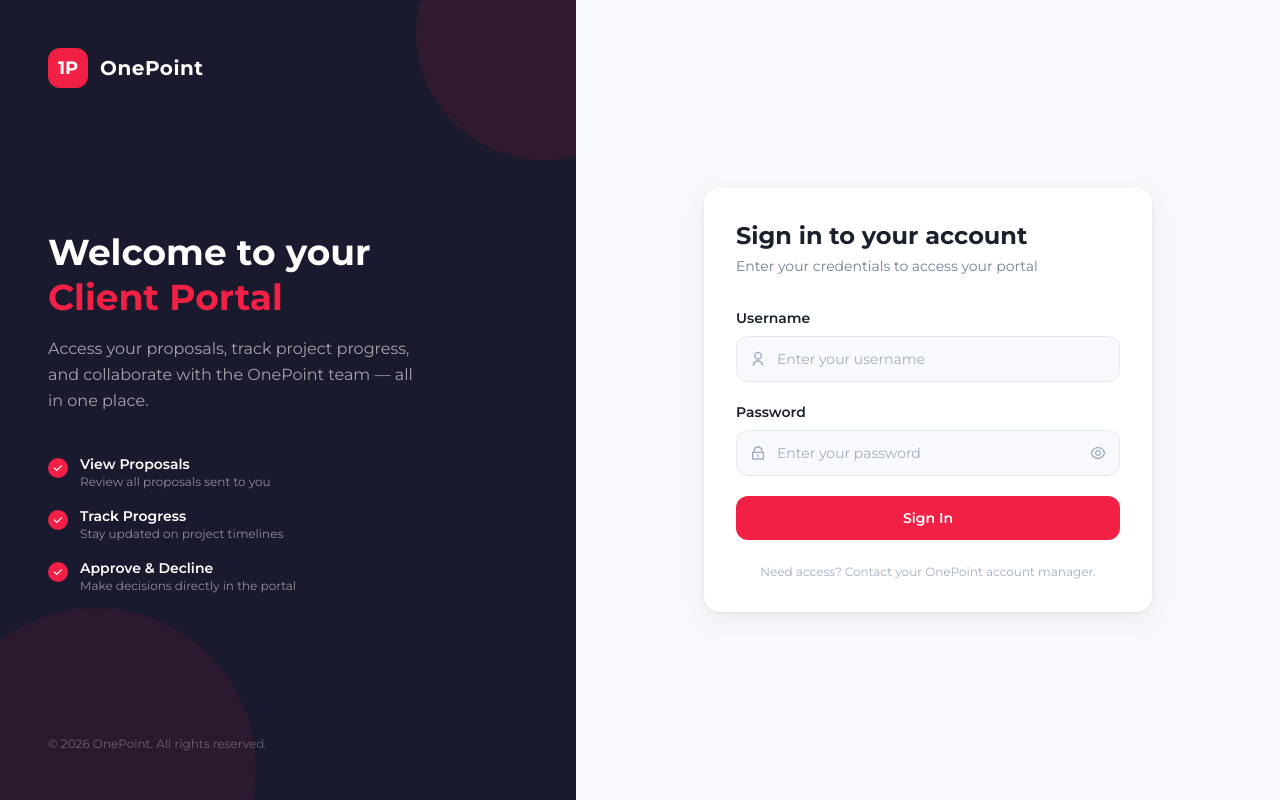
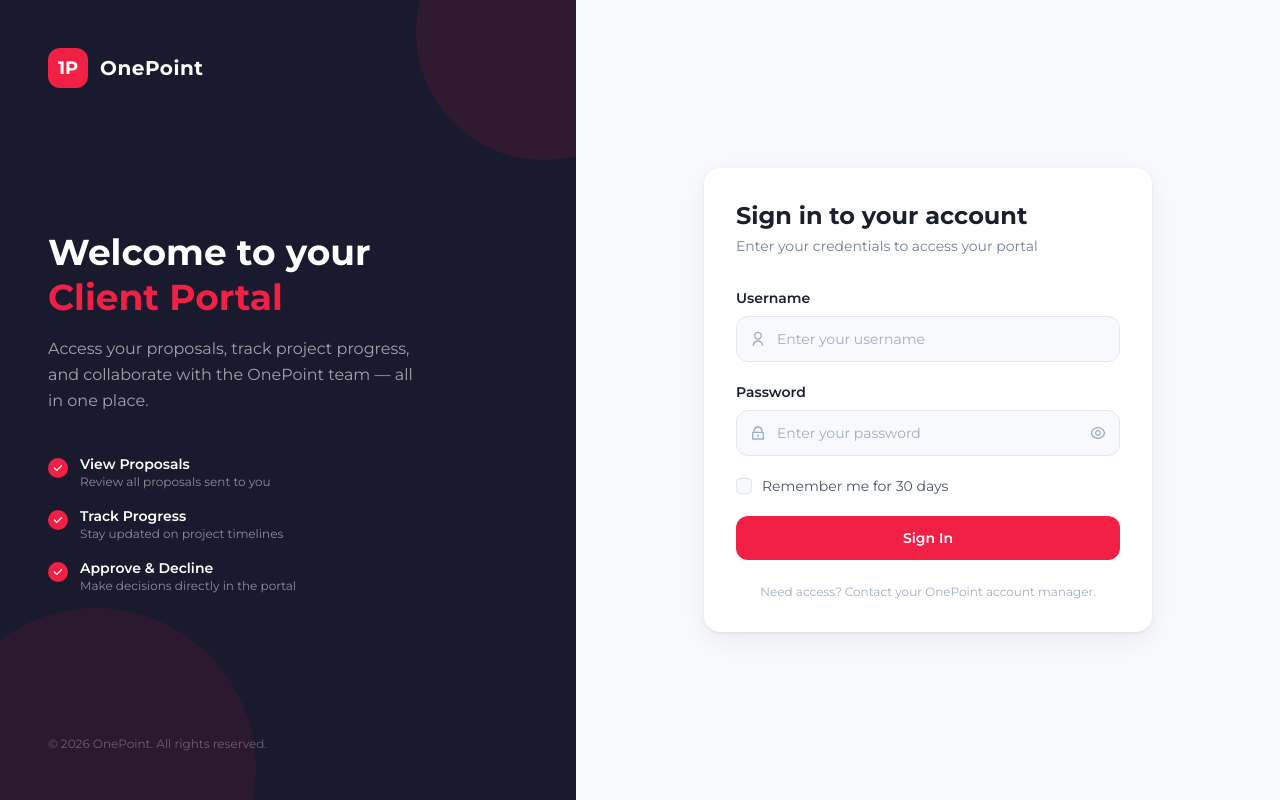
Before and after one commit to OnePoint-Web/client_portal, a Next.js app: page /login in a window 1280 px wide. Built offline with nearby package versions, Linux system fonts and the light colour scheme; no server answers.

Commit message:
[0018-ONPT] Add Remember for 30 days login session option

```diff
--- a/src/app/(auth)/login/page.js
+++ b/src/app/(auth)/login/page.js
@@ -8,6 +8,7 @@
   const router = useRouter()
   const { setUser } = useAuth()
   const [form, setForm] = useState({ username: '', password: '' })
+  const [rememberMe, setRememberMe] = useState(false)
   const [showPassword, setShowPassword] = useState(false)
   const [error, setError] = useState('')
   const [loading, setLoading] = useState(false)
@@ -21,7 +22,7 @@
       const res = await fetch('/api/auth/login', {
         method: 'POST',
         headers: { 'Content-Type': 'application/json' },
-        body: JSON.stringify(form),
+        body: JSON.stringify({ ...form, rememberMe }),
       })
 
       const data = await res.json()
@@ -153,6 +154,30 @@
                 </div>
               </div>
 
+              {/* Remember me */}
+              <label className="flex items-center gap-2.5 cursor-pointer select-none w-fit">
+                <div
+                  className={`w-4 h-4 rounded border flex items-center justify-center flex-shrink-0 transition-colors ${
+                    rememberMe
+                      ? 'bg-[#F22044] border-[#F22044]'
+                      : 'bg-[#F8F9FC] border-[#E2E8F0]'
+                  }`}
+                  onClick={() => setRememberMe(v => !v)}
+                >
+                  {rememberMe && (
+                    <svg className="w-2.5 h-2.5 text-white" fill="currentColor" viewBox="0 0 20 20">
+                      <path fillRule="evenodd" d="M16.707 5.293a1 1 0 010 1.414l-8 8a1 1 0 01-1.414 0l-4-4a1 1 0 011.414-1.414L8 12.586l7.293-7.293a1 1 0 011.414 0z" clipRule="evenodd" />
+                    </svg>
+                  )}
+                </div>
+                <span
+                  className="text-sm text-[#4A5568]"
+                  onClick={() => setRememberMe(v => !v)}
+                >
+                  Remember me for 30 days
+                </span>
+              </label>
+
               {/* Error */}
               {error && (
                 <div className="flex items-center gap-2 bg-red-50 border border-red-200 rounded-xl px-4 py-3">
--- a/src/app/api/auth/login/route.js
+++ b/src/app/api/auth/login/route.js
@@ -5,7 +5,7 @@
 
 export async function POST(req) {
   try {
-    const { username, password } = await req.json()
+    const { username, password, rememberMe = false } = await req.json()
 
     if (!username || !password) {
       return NextResponse.json({ error: 'Username and password are required' }, { status: 400 })
@@ -37,6 +37,8 @@
       return NextResponse.json({ error: 'Invalid credentials' }, { status: 401 })
     }
 
+    const sessionDuration = rememberMe ? '30d' : '1d'
+
     const token = await new SignJWT({
       userId: user.userId,
       username: user.username,
@@ -48,7 +50,7 @@
       companyName: user.clientProfile?.companyName ?? null,
     })
       .setProtectedHeader({ alg: 'HS256' })
-      .setExpirationTime('7d')
+      .setExpirationTime(sessionDuration)
       .sign(new TextEncoder().encode(process.env.JWT_SECRET))
 
     const response = NextResponse.json({
@@ -67,8 +69,8 @@
       httpOnly: true,
       secure: process.env.NODE_ENV === 'production',
       sameSite: 'strict',
-      maxAge: 60 * 60 * 24 * 7,
       path: '/',
+      ...(rememberMe && { maxAge: 60 * 60 * 24 * 30 }),
     })
 
     return response
--- a/src/app/api/auth/me/route.js
+++ b/src/app/api/auth/me/route.js
@@ -14,6 +14,10 @@
       new TextEncoder().encode(process.env.JWT_SECRET)
     )
 
+    if (payload.accountRole !== 3) {
+      return NextResponse.json({ user: null }, { status: 403 })
+    }
+
     return NextResponse.json({ user: payload })
   } catch {
     return NextResponse.json({ user: null }, { status: 401 })
```
